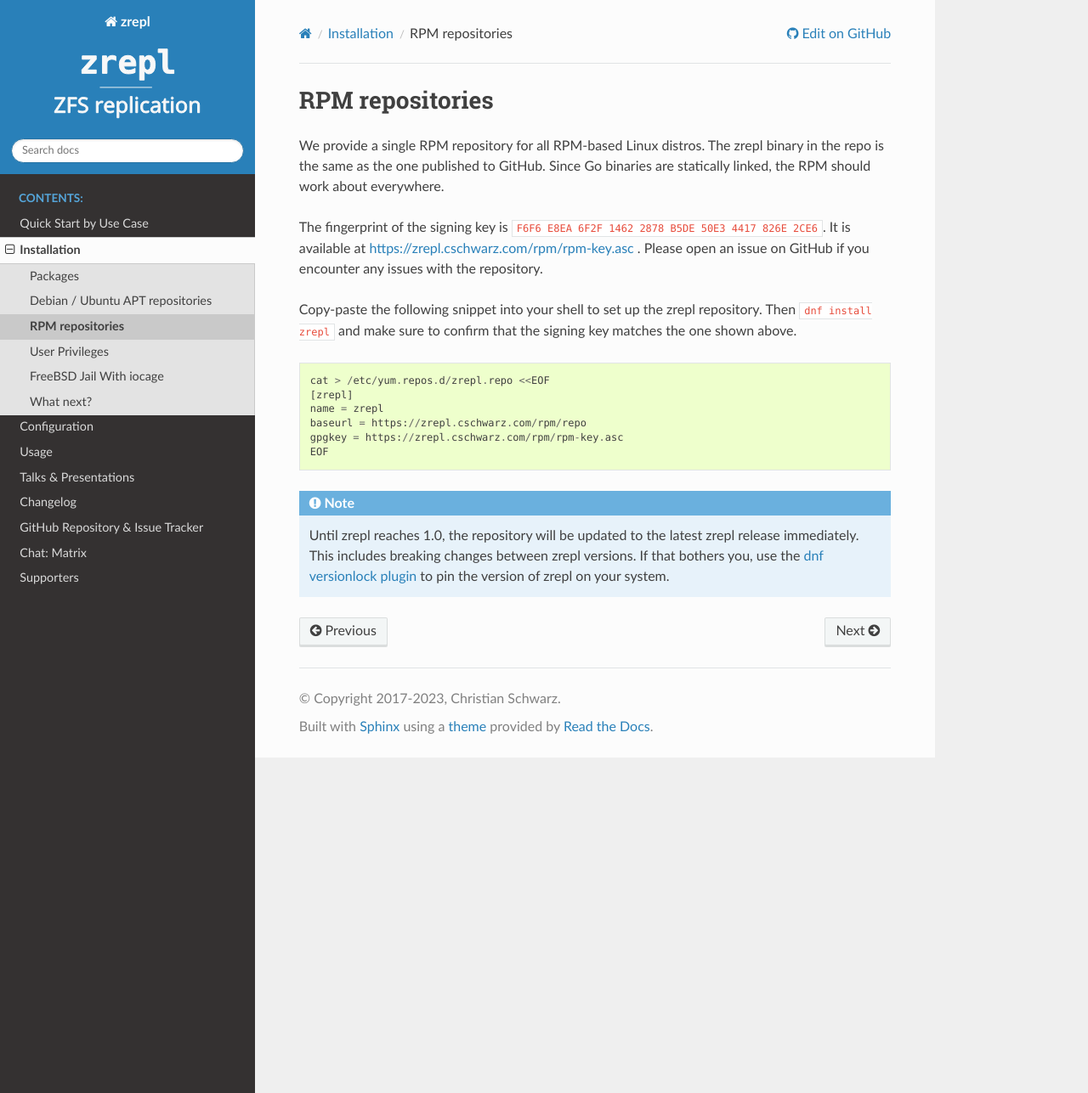
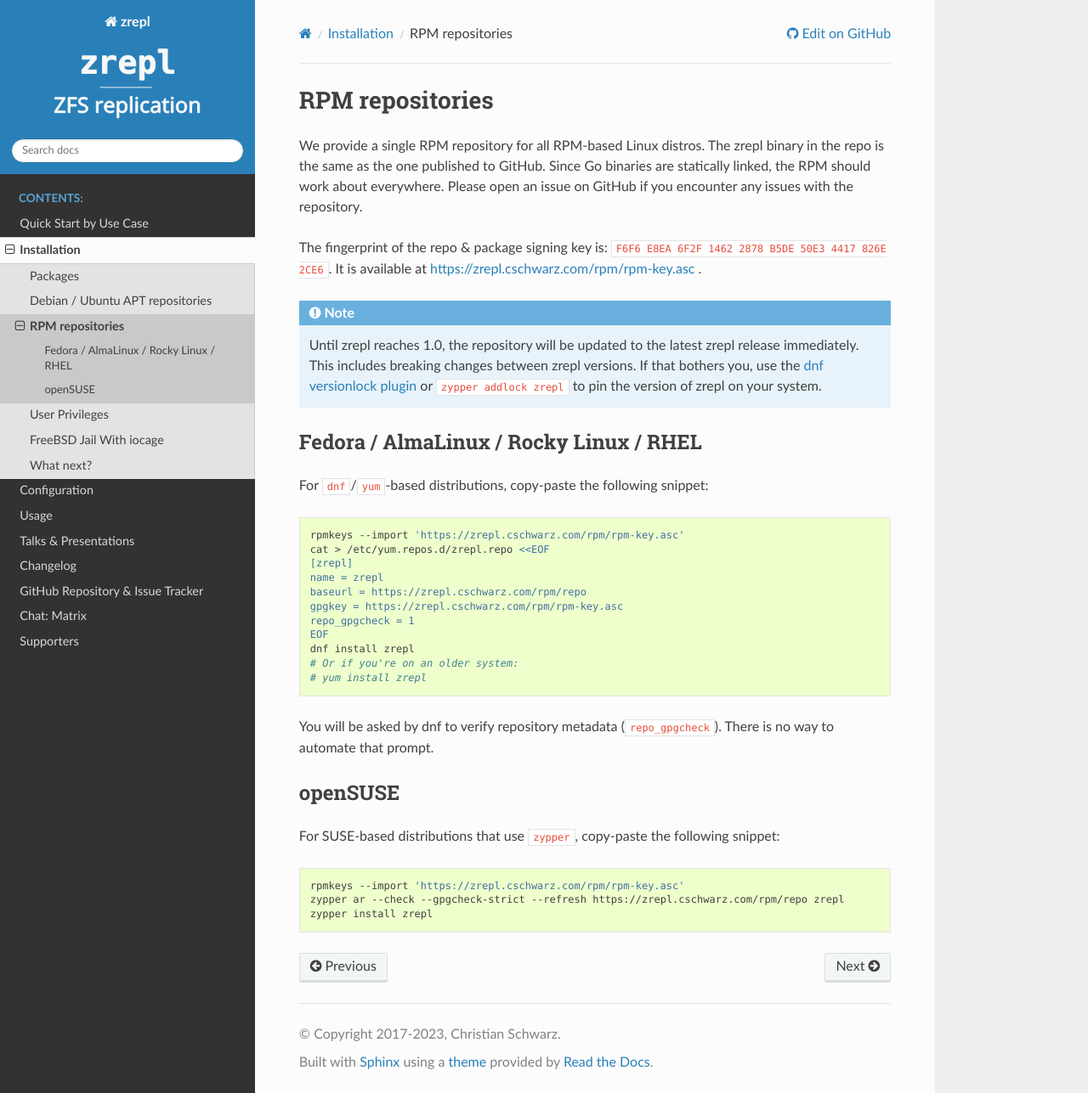
Before and after one commit to zrepl/zrepl, a Sphinx documentation site: the page built from docs/installation/rpm-repos.rst, in a window 1280 px wide and 1287 px high. Shown: the whole window at 85% size. Built offline with Sphinx 7.4.7 and the Read the Docs theme 3.1.0, drawn with Linux system fonts in a browser that asks for light colours; pages that are not in the unit, such as notebooks, are missing from menus.

Commit message:
docs: add installation instructions for openSUSE (#776) (#869)
Added installation instructions for openSUSE as discussed in #776. Sorry
for the delay.

I decided against a solution involving lsb_release, since openSUSE
MicroOS, being a minimal OS, ships without it. Hope the edit is OK.

---------

Co-authored-by: Christian Schwarz <me@cschwarz.com>

```diff
--- a/docs/installation/rpm-repos.rst
+++ b/docs/installation/rpm-repos.rst
@@ -6,25 +6,49 @@
 We provide a single RPM repository for all RPM-based Linux distros.
 The zrepl binary in the repo is the same as the one published to GitHub.
 Since Go binaries are statically linked, the RPM should work about everywhere.
-
-The fingerprint of the signing key is ``F6F6 E8EA 6F2F 1462 2878 B5DE 50E3 4417 826E 2CE6``.
-It is available at `<https://zrepl.cschwarz.com/rpm/rpm-key.asc>`_ .
 Please open an issue on GitHub if you encounter any issues with the repository.
 
-Copy-paste the following snippet into your shell to set up the zrepl repository.
-Then ``dnf install zrepl`` and make sure to confirm that the signing key matches the one shown above.
+The fingerprint of the repo & package signing key is:
+``F6F6 E8EA 6F2F 1462 2878 B5DE 50E3 4417 826E 2CE6``.
+It is available at `<https://zrepl.cschwarz.com/rpm/rpm-key.asc>`_ .
 
-::
+.. NOTE::
 
+   Until zrepl reaches 1.0, the repository will be updated to the latest zrepl release immediately.
+   This includes breaking changes between zrepl versions.
+   If that bothers you, use the `dnf versionlock plugin <https://dnf-plugins-core.readthedocs.io/en/latest/versionlock.html>`_ or ``zypper addlock zrepl`` to pin the version of zrepl on your system.
+
+
+
+Fedora / AlmaLinux / Rocky Linux / RHEL
+^^^^^^^^^^^^^^^^^^^^^^^^^^^^^^^^^^^^^^^
+
+For ``dnf``/``yum``-based distributions, copy-paste the following snippet:
+
+.. code-block:: bash
+
+    rpmkeys --import 'https://zrepl.cschwarz.com/rpm/rpm-key.asc'
     cat > /etc/yum.repos.d/zrepl.repo <<EOF
     [zrepl]
     name = zrepl
     baseurl = https://zrepl.cschwarz.com/rpm/repo
     gpgkey = https://zrepl.cschwarz.com/rpm/rpm-key.asc
+    repo_gpgcheck = 1
     EOF
+    dnf install zrepl
+    # Or if you're on an older system:
+    # yum install zrepl
 
-.. NOTE::
+You will be asked by dnf to verify repository metadata (``repo_gpgcheck``).
+There is no way to automate that prompt.
 
-   Until zrepl reaches 1.0, the repository will be updated to the latest zrepl release immediately.
-   This includes breaking changes between zrepl versions.
-   If that bothers you, use the `dnf versionlock plugin <https://dnf-plugins-core.readthedocs.io/en/latest/versionlock.html>`_ to pin the version of zrepl on your system.
+openSUSE
+^^^^^^^^
+
+For SUSE-based distributions that use ``zypper``, copy-paste the following snippet:
+
+.. code-block:: bash
+
+    rpmkeys --import 'https://zrepl.cschwarz.com/rpm/rpm-key.asc'
+    zypper ar --check --gpgcheck-strict --refresh https://zrepl.cschwarz.com/rpm/repo zrepl
+    zypper install zrepl
```
